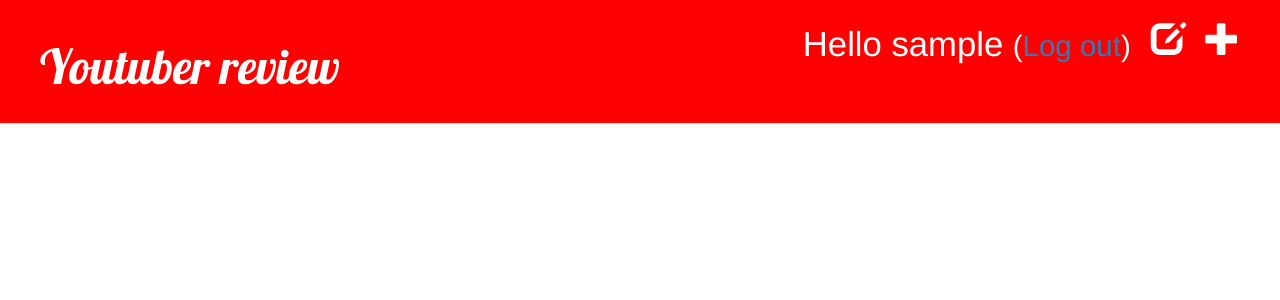
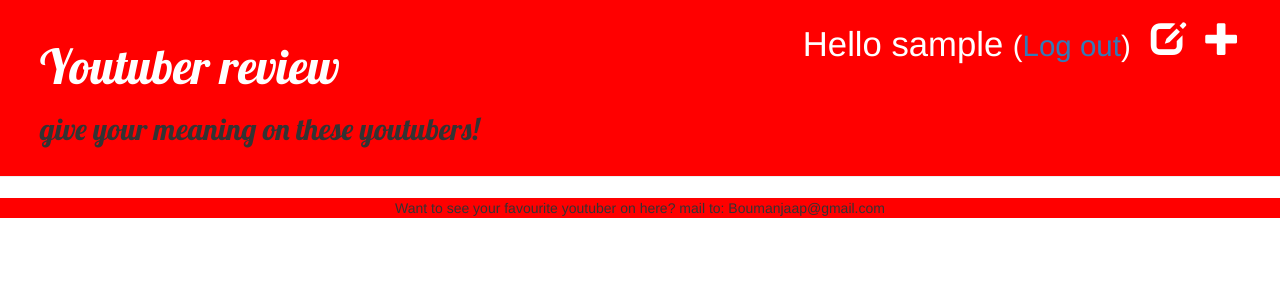
Before and after one commit to JaapNTA/my-first-blog, a Django app: a page that uses blog/templates/blog/base.html in a window 1280 px wide. Shown: the top 300 px of the page. Run offline with Django 3.2, Linux system fonts and the light colour scheme; the visitor is signed in with stand-in values (Sample User, id 1); data that the repository does not hold is empty; some libraries are stand-ins or nearby versions.

Commit message:
footer 'n stuff

```diff
--- a/blog/static/css/blog.css
+++ b/blog/static/css/blog.css
@@ -55,3 +55,9 @@ align-self: center;
 .img-circle {
   border-radius: 100px;
 }
+
+#footer {
+  background-color: red;
+  color: #333;
+  text-align: center;
+}
--- a/blog/templates/blog/base.html
+++ b/blog/templates/blog/base.html
@@ -6,7 +6,7 @@
       <link rel="stylesheet" href="//maxcdn.bootstrapcdn.com/bootstrap/3.2.0/css/bootstrap-theme.min.css">
       <link href="//fonts.googleapis.com/css?family=Lobster&subset=latin,latin-ext" rel="stylesheet" type="text/css">
       <link rel="stylesheet" href="{% static 'css/blog.css' %}">
-      <title>Django Girls blog</title>
+      <title>Youtube review</title>
     </head>
     <body>
       <div class="page-header">
@@ -18,6 +18,7 @@
             <a href="{% url 'login' %}" class="top-menu"><span class="glyphicon glyphicon-lock"></span></a>
           {% endif %}
         <h1><a href="/">Youtuber review</a></h1>
+        <h2>give your meaning on these youtubers!</h2>
       </div>
       <div class="content container">
         <div class="row">
@@ -28,4 +29,7 @@
         </div>
       </div>
     </body>
+    <footer id="footer">
+      <p> Want to see your favourite youtuber on here? mail to: Boumanjaap@gmail.com </p>
+    </footer>
 </html>
```
Also changed, not shown: media/media/photoYT1_BOlfSZP.jpg (added), media/media/photoYT3_5s0c1Ki.jpg (added).
